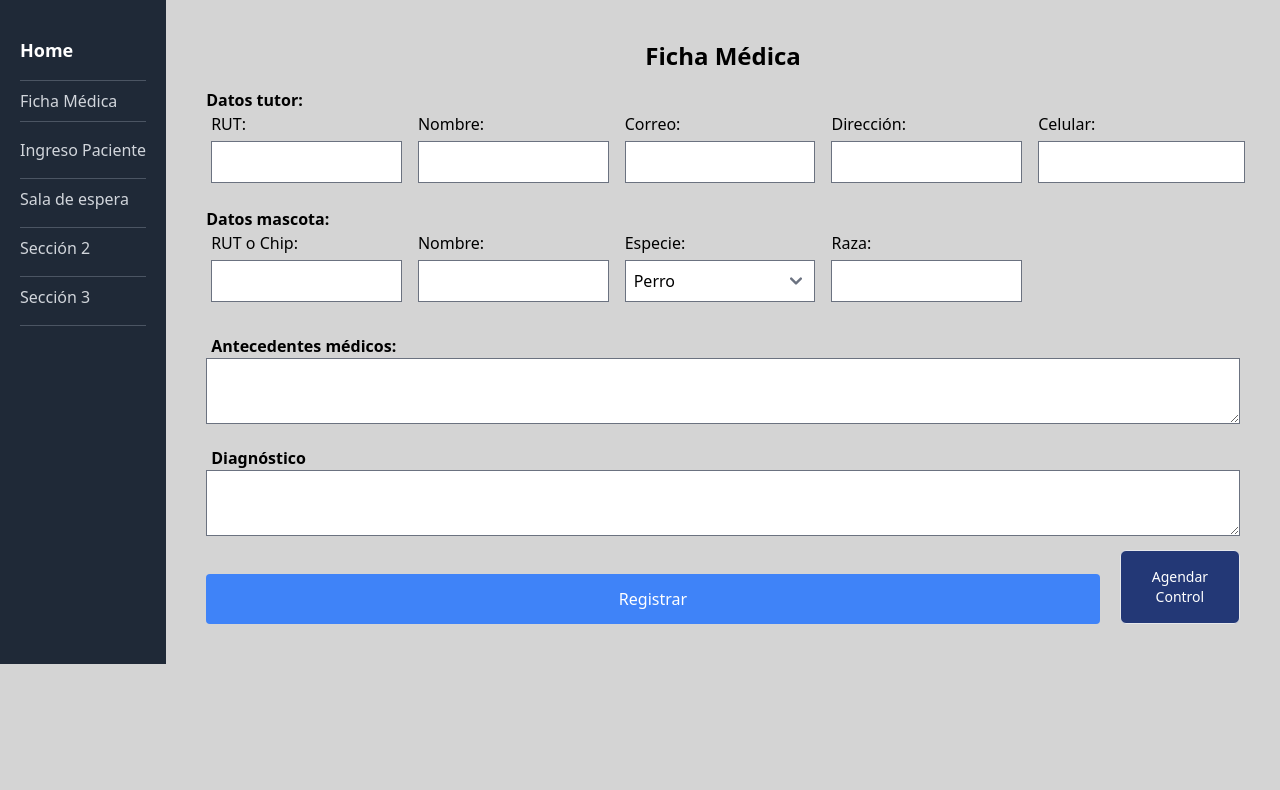
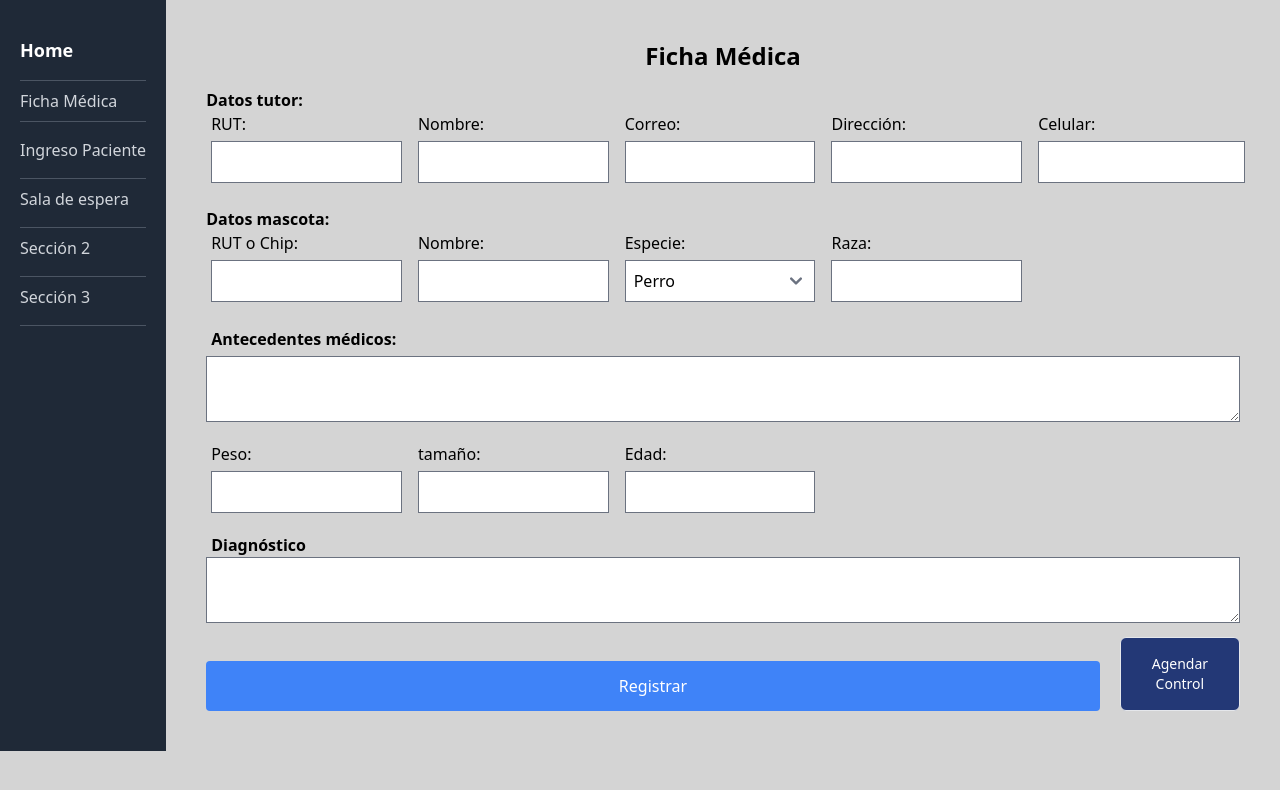
Before and after one commit to waflex/Ficha-Vet, a React (Vite) app in the folder client/: page /Ficha in a window 1280 px wide. Shown: the top 790 px of the page. Built offline with nearby package versions, Linux system fonts and the light colour scheme.

Commit message:
input formulario ficha
se agregar campos peso, tamaño y edad al page de ficha medica

```diff
--- a/client/src/pages/FichaMedicaPage.jsx
+++ b/client/src/pages/FichaMedicaPage.jsx
@@ -1,7 +1,6 @@
 import { useForm } from 'react-hook-form'; /* import { registerRequest } from '../api/registroDatos'; */
 import { Sidebar } from '../components/Sidebar';
 import AgendarControlModal from '../components/AgendarControlModal';
-
 
 function FichaMedicaPage() {
   const { register /* handleSubmit */ } = useForm();
@@ -111,13 +110,10 @@ function FichaMedicaPage() {
                 <input
                   type="text"
                   {...register('raza', { required: true })}
-                  className="w-full border p-2 mb-2"
-                />
-
+                  className="w-full border p-2 mb-2"/>
               </div>
             </div>
-            <section className="">
-              <div className="mb-3 flex flex-wrap"></div>{' '}
+            <section className="mb-3 flex flex-wrap">
               <label className="font-bold" htmlFor="antecedentes">
                 Antecedentes médicos:
               </label>
@@ -127,9 +123,36 @@ function FichaMedicaPage() {
                 className="w-full border p-2 mb-2"
               />
             </section>
-            <section>
-              <div className="mb-2 flex flex-wrap"></div>{' '}
-              <label className="font-bold" htmlFor="antecedentes">
+
+            <section className="">
+              <div className="mb-3 flex flex-wrap">
+                <div className="w-full sm:w-1/2 md:w-1/5 pr-4">
+                  <label htmlFor="Peso">Peso:</label>
+                  <input
+                    type="number"
+                    {...register('peso', { required: true })}
+                    className="w-full border p-2 mb-2"
+                  />
+                </div>
+                <div className="w-full sm:w-1/2 md:w-1/5 pr-4">
+                  <label htmlFor="tamaño">tamaño:</label>
+                  <input
+                    type="number"
+                    {...register('tamaño', { required: true })}
+                    className="w-full border p-2 mb-2"
+                  />
+                </div>
+                <div className="w-full sm:w-1/2 md:w-1/5 pr-4">
+                  <label htmlFor="edad">Edad:</label>
+                  <input
+                    type="number"
+                    {...register('edad', { required: true })}
+                    className="w-full border p-2 mb-2"
+                  />
+                </div>
+                </div>
+                <div className="">
+                  <label className="font-bold" htmlFor="diagnostico">
                     Diagnóstico
                   </label>
                   <textarea
@@ -137,7 +160,10 @@ function FichaMedicaPage() {
                     {...register('diagnostico', { required: true })}
                     className="w-full border p-2 mb-2"
                   />
+                </div>
+
             </section>
+
             <div className="flex">
               <button
                 type="submit"
--- a/client/src/pages/SalaDeEspera.jsx
+++ b/client/src/pages/SalaDeEspera.jsx
@@ -1,4 +1,4 @@
-import React, { useState, useEffect } from 'react';
+import { useState, useEffect } from 'react';
 import { obtenerDatos } from '../api/salaEspera';
 
 function SalaDeEspera() {
```
Lines whose indentation alone changed are shown as unchanged.
